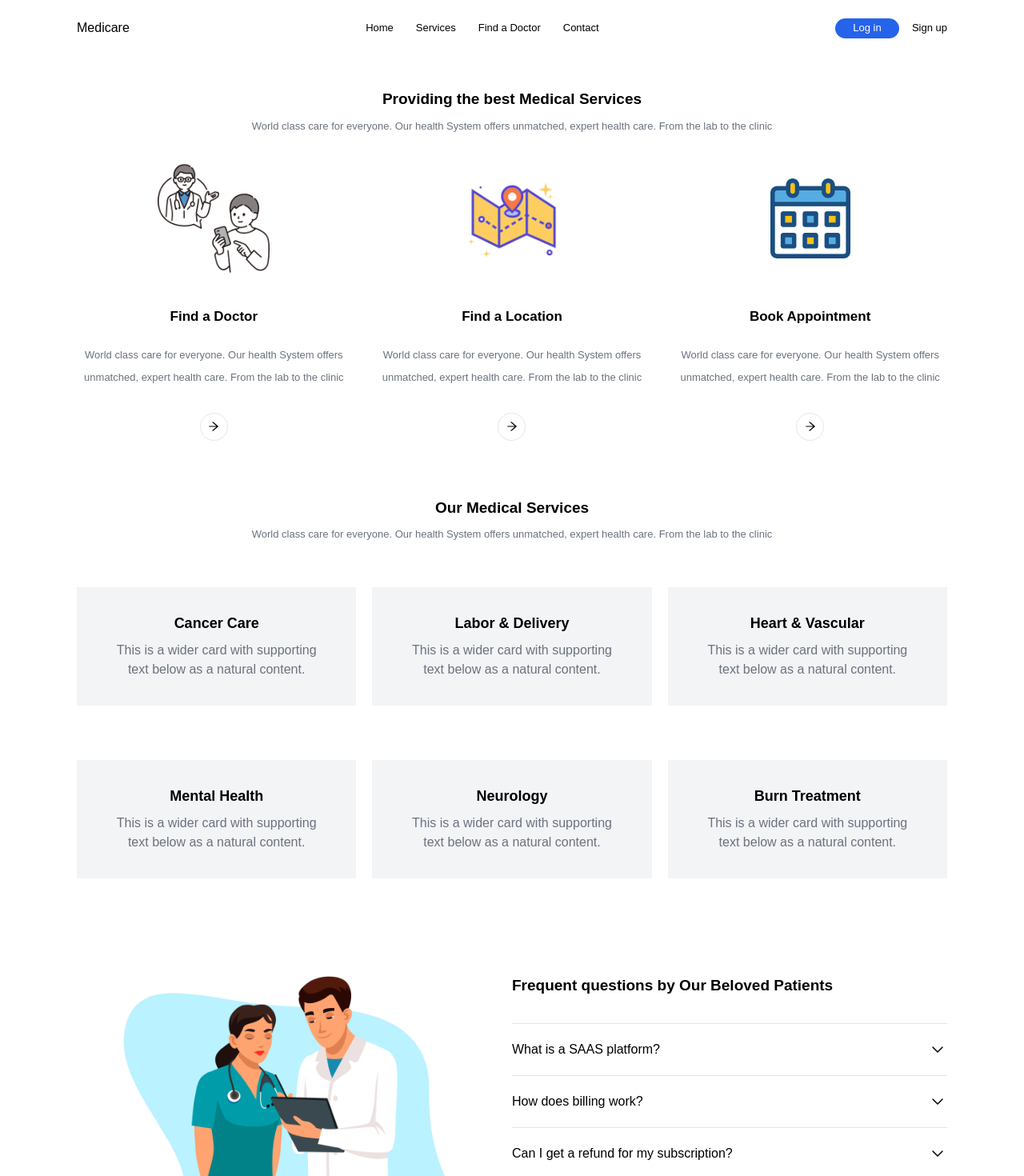
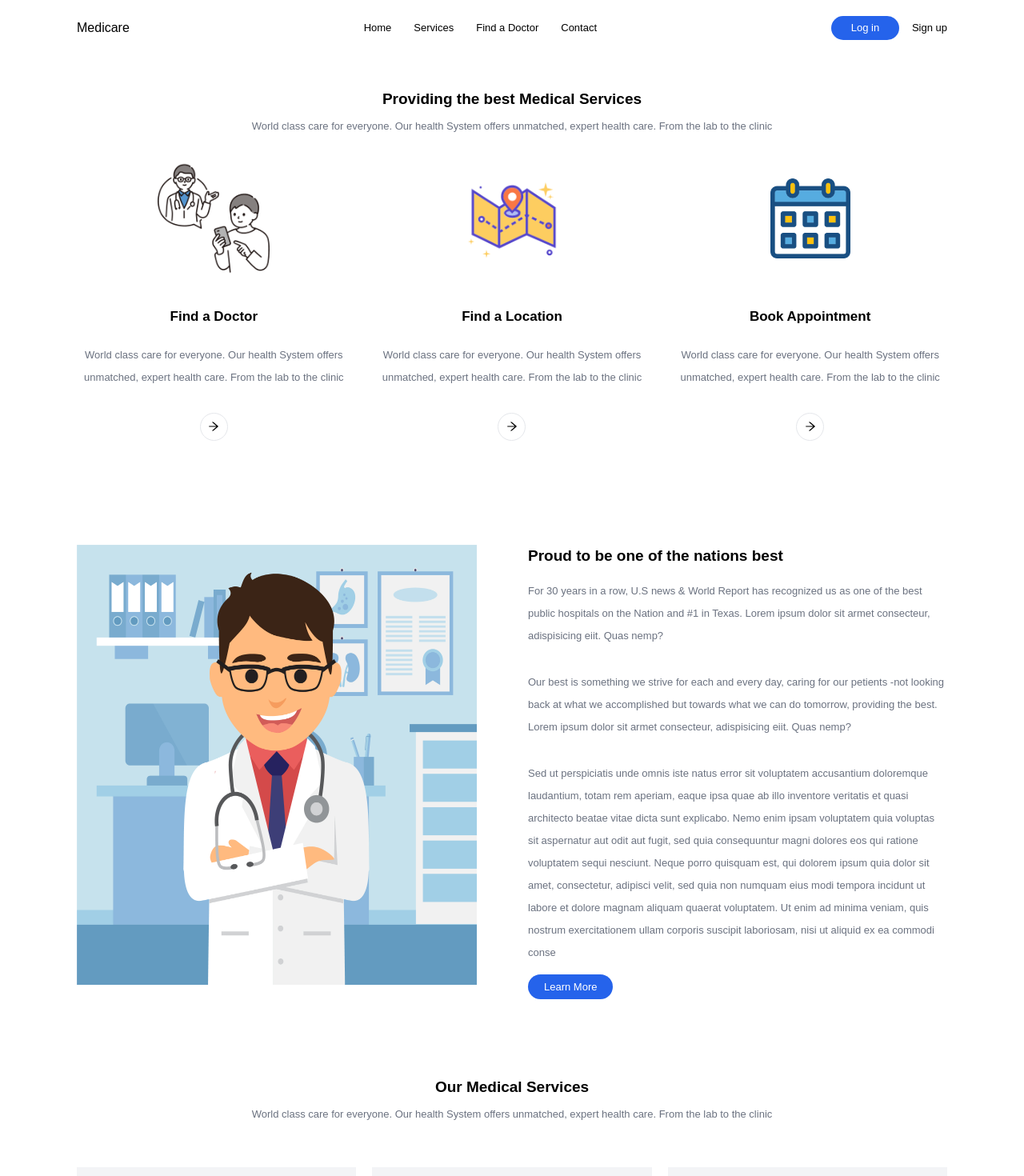
Before and after one commit to gerard415/doctor-appointment-application, a React (Create React App) app in the folder frontend/: page / in a window 1280 px wide. Shown: the top 1470 px of the page at 80% size. Built offline with nearby package versions, Linux system fonts and the light colour scheme.

Commit message:
Landing Page

```diff
--- a/frontend/src/Components/LandingPageLayout.tsx
+++ b/frontend/src/Components/LandingPageLayout.tsx
@@ -9,8 +9,8 @@ const LandingPageLayout = () => {
       <div className='bg-white sticky top-0 w-full z-30 h-[70px] flex '>
         <Navbar/>
       </div>
-        <Outlet/>
-        <Footer/>
+      <Outlet/>
+      <Footer/>
     </div>
   )
 }
--- /dev/null
+++ b/frontend/src/Components/NationsBest.tsx
@@ -0,0 +1,24 @@
+import React from 'react'
+import image from '../assets/images/OQ6UTW0.jpg'
+import { Link } from 'react-router-dom'
+
+const NationsBest = () => {
+  return (
+    <div className='grid grid-cols-1 lg:grid-cols-2 gap-10 '>
+        <div className='hidden lg:inline'>
+            <img src={image} alt="" className='lg:h-[650px]  xl:h-[550px] w-[500px] ' />
+        </div>
+        <div >
+            <p className='font-bold text-[19px] text-center lg:text-left mb-4 '>Proud to be one of the nations best</p>
+            <div className='text-gray-500 leading-7 font-light mx-auto text-[13px] space-y-[30px] mb-4 '>
+                <p>For 30 years in a row, U.S news & World Report has recognized us as one of the best public hospitals on the Nation and #1 in Texas. Lorem ipsum dolor sit armet consecteur, adispisicing eiit. Quas nemp?</p>
+                <p>Our best is something we strive for each and every day, caring for our petients -not looking back at what we accomplished but towards what we can do tomorrow, providing the best. Lorem ipsum dolor sit armet consecteur, adispisicing eiit. Quas nemp? </p>
+                <p>Sed ut perspiciatis unde omnis iste natus error sit voluptatem accusantium doloremque laudantium, totam rem aperiam, eaque ipsa quae ab illo inventore veritatis et quasi architecto beatae vitae dicta sunt explicabo. Nemo enim ipsam voluptatem quia voluptas sit aspernatur aut odit aut fugit, sed quia consequuntur magni dolores eos qui ratione voluptatem sequi nesciunt. Neque porro quisquam est, qui dolorem ipsum quia dolor sit amet, consectetur, adipisci velit, sed quia non numquam eius modi tempora incidunt ut labore et dolore magnam aliquam quaerat voluptatem. Ut enim ad minima veniam, quis nostrum exercitationem ullam corporis suscipit laboriosam, nisi ut aliquid ex ea commodi conse</p>
+            </div>
+            <Link to={'/'} className='bg-blue-600 text-[13px] p-2 px-5 mt-4 rounded-2xl text-white'>Learn More</Link>
+        </div>
+    </div>
+  )
+}
+
+export default NationsBest
--- a/frontend/src/Components/Navbar.tsx
+++ b/frontend/src/Components/Navbar.tsx
@@ -1,4 +1,5 @@
 import React from 'react'
+import { Link } from 'react-router-dom'
 
 const Navbar = () => {
   return (
@@ -7,13 +8,13 @@ const Navbar = () => {
             Medicare
         </div>
         <div className='space-x-7 text-[13px] hidden md:inline'>
-          <button>Home</button>
-          <button>Services</button>
-          <button>Find a Doctor</button>
-          <button>Contact</button>
+          <Link to={'/'}>Home</Link>
+          <Link to={'/services'}>Services</Link>
+          <Link to={'/doctors'}>Find a Doctor</Link>
+          <Link to={'/contact'}>Contact</Link>
         </div>
-        <div className='space-x-4 text-[13px] hidden md:inline'>
-          <button className='bg-blue-600 h-[25px] w-[80px] rounded-2xl text-white '>Log in</button>
+        <div className='space-x-4 text-[13px] hidden md:flex'>
+          <button className='bg-blue-600 h-[30px] w-[85px] rounded-2xl text-white '>Log in</button>
           <button>Sign up</button>
         </div>
         <button className='md:hidden'>
--- a/frontend/src/Pages/HomePage.tsx
+++ b/frontend/src/Pages/HomePage.tsx
@@ -3,12 +3,14 @@ import HeroSection from '../Components/HeroSection'
 import FAQ from '../Components/FAQ'
 import Services from '../Components/Services'
 import ProvideMedicalServices from '../Components/ProvideMedicalServices'
+import NationsBest from '../Components/NationsBest'
 
 const HomePage = () => {
   return (
-    <div className='space-y-10 '>
+    <div className='space-y-[100px] '>
         {/* <HeroSection/> */}
         <ProvideMedicalServices/>
+        <NationsBest/>
         <Services/>
         <FAQ/>
     </div>
```
Also changed, not shown: frontend/src/assets/images/OQ6UTW0.jpg (added).
